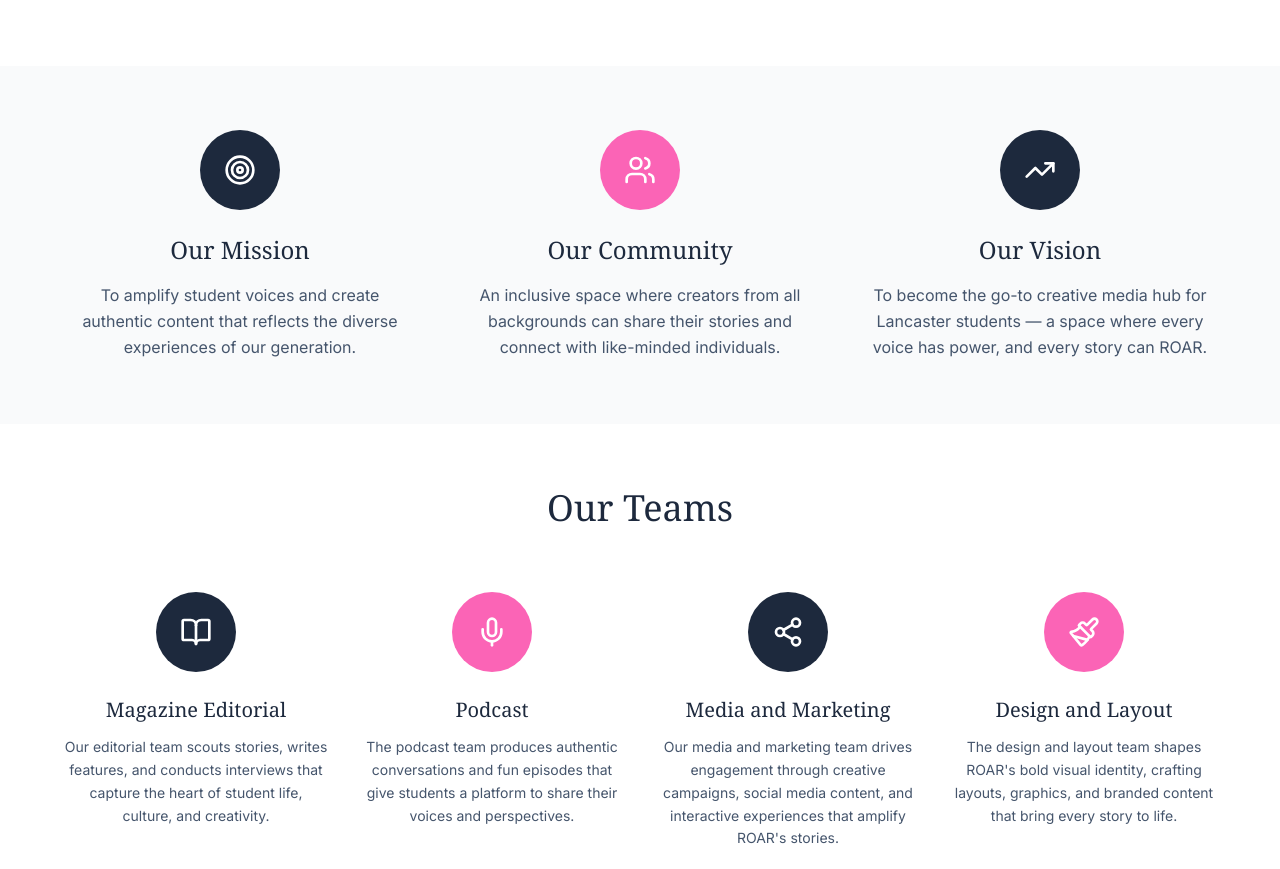
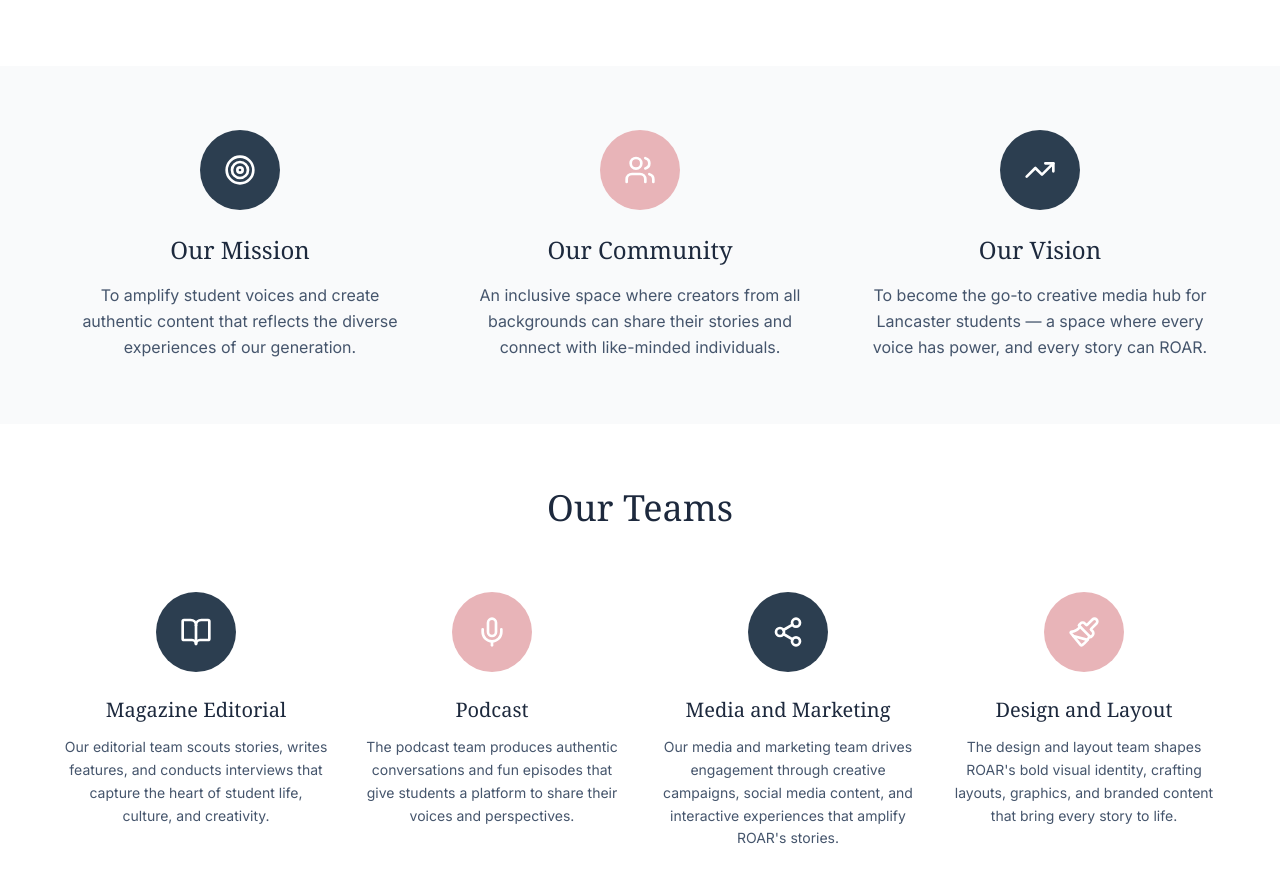
Before and after one commit to La-beans/roar-frontend, a Next.js app: page /about in a window 1280 px wide. Shown: the part 568-1437 px from the top of the page. Built offline with nearby package versions, Linux system fonts and the light colour scheme.

Commit message:
frontend color tweaks

```diff
--- a/src/app/about/page.tsx
+++ b/src/app/about/page.tsx
@@ -42,7 +42,7 @@ export default function AboutPage() {
           <div className="grid md:grid-cols-3 gap-12">
             {/* Our Mission */}
             <div className="text-center">
-              <div className="w-20 h-20 bg-slate-800 rounded-full flex items-center justify-center mx-auto mb-6">
+              <div className="w-20 h-20 bg-[#2C3E50] rounded-full flex items-center justify-center mx-auto mb-6">
                 <Target className="w-8 h-8 text-white" />
               </div>
               <h2 className="text-2xl font-serif text-slate-800 mb-4">Our Mission</h2>
@@ -54,7 +54,7 @@ export default function AboutPage() {
 
             {/* Our Community */}
             <div className="text-center">
-              <div className="w-20 h-20 bg-pink-400 rounded-full flex items-center justify-center mx-auto mb-6">
+              <div className="w-20 h-20 bg-[#E8B4B8] rounded-full flex items-center justify-center mx-auto mb-6">
                 <Users className="w-8 h-8 text-white" />
               </div>
               <h2 className="text-2xl font-serif text-slate-800 mb-4">Our Community</h2>
@@ -66,7 +66,7 @@ export default function AboutPage() {
 
             {/* Our Vision */}
             <div className="text-center">
-              <div className="w-20 h-20 bg-slate-800 rounded-full flex items-center justify-center mx-auto mb-6">
+              <div className="w-20 h-20 bg-[#2C3E50] rounded-full flex items-center justify-center mx-auto mb-6">
                 <TrendingUp className="w-8 h-8 text-white" />
               </div>
               <h2 className="text-2xl font-serif text-slate-800 mb-4">Our Vision</h2>
@@ -87,7 +87,7 @@ export default function AboutPage() {
           <div className="grid md:grid-cols-2 lg:grid-cols-4 gap-8">
             {/* Magazine Team */}
             <div className="text-center">
-              <div className="w-20 h-20 bg-slate-800 rounded-full flex items-center justify-center mx-auto mb-6">
+              <div className="w-20 h-20 bg-[#2C3E50] rounded-full flex items-center justify-center mx-auto mb-6">
                 <BookOpen className="w-8 h-8 text-white" />
               </div>
               <h3 className="text-xl font-serif text-slate-800 mb-3">Magazine Editorial</h3>
@@ -99,7 +99,7 @@ export default function AboutPage() {
 
             {/* Podcast Team */}
             <div className="text-center">
-              <div className="w-20 h-20 bg-pink-400 rounded-full flex items-center justify-center mx-auto mb-6">
+              <div className="w-20 h-20 bg-[#E8B4B8] rounded-full flex items-center justify-center mx-auto mb-6">
                 <Mic className="w-8 h-8 text-white" />
               </div>
               <h3 className="text-xl font-serif text-slate-800 mb-3">Podcast</h3>
@@ -111,7 +111,7 @@ export default function AboutPage() {
 
             {/* Social Media Team */}
             <div className="text-center">
-              <div className="w-20 h-20 bg-slate-800 rounded-full flex items-center justify-center mx-auto mb-6">
+              <div className="w-20 h-20 bg-[#2C3E50] rounded-full flex items-center justify-center mx-auto mb-6">
                 <Share2 className="w-8 h-8 text-white" />
               </div>
               <h3 className="text-xl font-serif text-slate-800 mb-3">Media and Marketing</h3>
@@ -123,7 +123,7 @@ export default function AboutPage() {
 
             {/* Marketing Team */}
             <div className="text-center">
-              <div className="w-20 h-20 bg-pink-400 rounded-full flex items-center justify-center mx-auto mb-6">
+              <div className="w-20 h-20 bg-[#E8B4B8] rounded-full flex items-center justify-center mx-auto mb-6">
                 <Paintbrush className="w-8 h-8 text-white" />
               </div>
               <h3 className="text-xl font-serif text-slate-800 mb-3">Design and Layout</h3>
--- a/src/app/contact/page.tsx
+++ b/src/app/contact/page.tsx
@@ -21,7 +21,7 @@ export default function ContactPage() {
           {/* Get In Touch Card */}
           <div className="bg-white rounded-lg border border-gray-200 p-8">
             <div className="flex items-center gap-3 mb-6">
-              <div className="w-8 h-8 bg-pink-400 rounded-full flex items-center justify-center">
+              <div className="w-8 h-8 bg-[#E8B4B8] rounded-full flex items-center justify-center">
                 <Mail className="w-4 h-4 text-white" />
               </div>
               <h2 className="text-2xl font-serif text-slate-800">Get In Touch</h2>
@@ -53,7 +53,7 @@ export default function ContactPage() {
           {/* Find Us Online Card */}
           <div className="bg-white rounded-lg border border-gray-200 p-8">
             <div className="flex items-center gap-3 mb-6">
-              <div className="w-8 h-8 bg-pink-400 rounded-full flex items-center justify-center">
+              <div className="w-8 h-8 bg-[#E8B4B8] rounded-full flex items-center justify-center">
                 <MapPin className="w-4 h-4 text-white" />
               </div>
               <h2 className="text-2xl font-serif text-slate-800">Find Us Online</h2>
--- a/src/app/issues/page.tsx
+++ b/src/app/issues/page.tsx
@@ -18,8 +18,8 @@ const issues: Issue[] = [
   {
     id: "001",
     title: "Fresh Voices",
-    description: "Our debut issue featuring emerging student creators and campus culture.",
-    season: "Fall",
+    description: "",
+    season: "December",
     year: "2024",
     coverImage: "/covers/Issue 1.png",
     link: "https://online.visual-paradigm.com/share/book/roar-pc-new-1vktjqd99",
@@ -27,8 +27,8 @@ const issues: Issue[] = [
   {
     id: "002",
     title: "Digital Dream",
-    description: "Exploring the intersection of technology and creativity in Gen Z culture.",
-    season: "Winter",
+    description: "",
+    season: "September",
     year: "2024",
     coverImage: "/covers/Issue 2.png",
     link: "https://online.visual-paradigm.com/share/book/roar-magazine-issue-2---flipping-book-1w43yg6gax",
--- a/src/app/page.tsx
+++ b/src/app/page.tsx
@@ -184,7 +184,7 @@ export default function HomePage() {
       {/* Featured Stories Section */}
       <section id="featured-stories" className="py-12 px-4 md:px-6 bg-[#A6192E]">
         <div className="max-w-7xl mx-auto">
-          <h2 className="text-2xl md:text-3xl font-bold mb-8 md:mb-12 text-[#2C3E50]">Featured Stories</h2>
+          <h2 className="text-2xl md:text-3xl font-bold mb-8 md:mb-12 text-gray-800">Featured Stories</h2>
           <div className="grid gap-6 md:grid-cols-3">
             {featuredArticles.length > 0 ? (
               featuredArticles.map((article) => (
@@ -243,7 +243,7 @@ export default function HomePage() {
             <img
               src={"/covers/roar podcast.png"}
               alt={latestPodcast?.title || "ROAR Podcast"}
-              className="w-40 h-40 md:w-64 md:h-64 rounded-2xl object-cover mb-4 md:mb-6 border-4 border-gray-700"
+              className="w-40 h-40 md:w-64 md:h-64 rounded-2xl object-cover mb-4 md:mb-6 border-4 border-gray-500"
             />
             <h2 className="text-xl md:text-2xl font-bold mb-2 text-center">
               {latestPodcast?.title?.toUpperCase() || "ROAR PODCAST"}
--- a/src/app/podcast/page.tsx
+++ b/src/app/podcast/page.tsx
@@ -65,7 +65,7 @@ export default function SpotifyPage() {
                 </div>
                 {/* Main Content */}
                 <div className="flex-1 flex flex-col">
-                  <h2 className="text-2xl font-bold text-blue-900 mb-2">{link.title}</h2>
+                  <h2 className="text-2xl font-bold text-[#2C3E50] mb-2">{link.title}</h2>
                   <p className="text-gray-600 mb-4">{link.desc}</p>
                   <div className="flex items-center gap-6 text-gray-500 text-sm mb-2">
                     {link.duration && (
@@ -85,7 +85,7 @@ export default function SpotifyPage() {
                     <div className="flex items-center gap-2 text-yellow-600 text-sm mb-4">
                       <svg className="w-4 h-4" fill="none" stroke="currentColor" viewBox="0 0 24 24"><path d="M17 21v-2a4 4 0 00-3-3.87M9 21v-2a4 4 0 013-3.87M12 7a4 4 0 110-8 4 4 0 010 8z" /></svg>
                       Featuring:{" "}
-                      <span className="text-blue-900 font-semibold ml-1">
+                      <span className="text-[#2C3E50] font-semibold ml-1">
                         {Array.isArray(link.guests) ? link.guests.join(", ") : link.guests}
                       </span>
                     </div>
@@ -96,7 +96,7 @@ export default function SpotifyPage() {
                         href={link.url}
                         target="_blank"
                         rel="noopener noreferrer"
-                        className="bg-blue-900 text-white px-6 py-2 rounded-lg font-semibold flex items-center gap-2 hover:bg-blue-800 transition"
+                        className="bg-[#2C3E50] text-white px-6 py-2 rounded-lg font-semibold flex items-center gap-2 hover:bg-[#465a6e] transition"
                       >
                         Listen
                         <svg className="w-4 h-4" fill="none" stroke="currentColor" viewBox="0 0 24 24"><path d="M14 3v4a1 1 0 001 1h4M5 12h14M12 5l7 7-7 7" /></svg>
@@ -107,7 +107,7 @@ export default function SpotifyPage() {
                         href={link.videoLink}
                         target="_blank"
                         rel="noopener noreferrer"
-                        className="border border-blue-900 text-blue-900 px-6 py-2 rounded-lg font-semibold flex items-center gap-2 hover:bg-blue-50 transition"
+                        className="border border-[#2C3E50] text-[#465a6e] px-6 py-2 rounded-lg font-semibold flex items-center gap-2 hover:bg-blue-50 transition"
                       >
                         Watch
                         <svg className="w-4 h-4" fill="none" stroke="currentColor" viewBox="0 0 24 24"><path d="M5 3l14 9-14 9V3z" /></svg>
```
